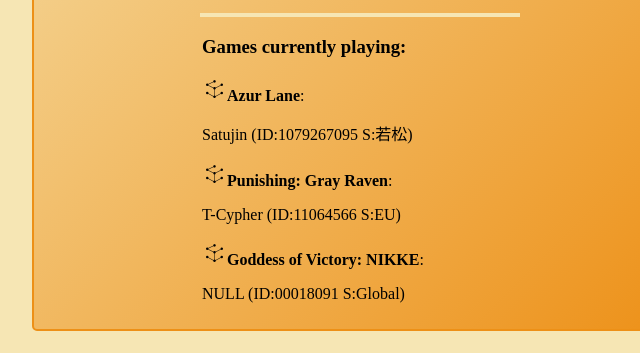
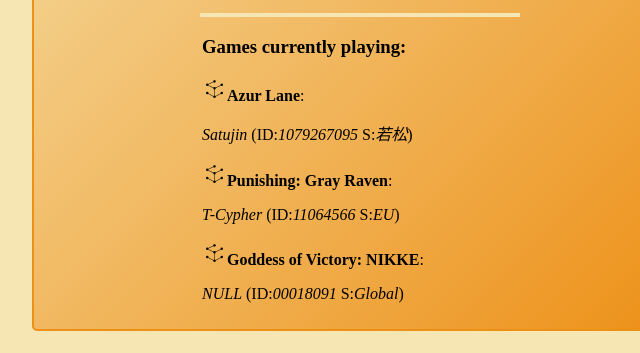
Before and after one commit to T-Cypher/t-cypher.github.com, a plain HTML site: page index.html in a window 1280 px wide. Shown: the part 409-762 px from the top of the page, 280-920 px from the left. Drawn offline with Linux system fonts and the light colour scheme.

Commit message:
Italic game info

```diff
--- a/index.html
+++ b/index.html
@@ -69,9 +69,9 @@
 			<hr valign="botton" width="50%" />
 			<div class="gaming" align="left">
 				<h3>Games currently playing:</h3>
-				<p><img src="./img/icons8-decentralized-network-50.png" width="25px" alt=""><a href="https://play.google.com/store/apps/details?id=com.YoStarJP.AzurLane" target="_new" alt="Google Play Store"><strong>Azur Lane</strong></a>: <p></p>Satujin (ID:1079267095 S:若松)</p>
-				<p><img src="./img/icons8-decentralized-network-50.png" width="25px" alt=""><a href="https://play.google.com/store/apps/details?id=com.kurogame.gplay.punishing.grayraven.en" target="_new" alt="Google Play Store"><strong>Punishing: Gray Raven</strong></a>: <p></p>T-Cypher (ID:11064566 S:EU)</p>
-				<p><img src="./img/icons8-decentralized-network-50.png" width="25px" alt=""><a href="https://play.google.com/store/apps/details?id=com.proximabeta.nikke" target="_new" alt="Google Play Store"><strong>Goddess of Victory: NIKKE</strong></a>: <p></p>NULL (ID:00018091 S:Global)</p>
+				<p><img src="./img/icons8-decentralized-network-50.png" width="25px" alt=""><a href="https://play.google.com/store/apps/details?id=com.YoStarJP.AzurLane" target="_new" alt="Google Play Store"><strong>Azur Lane</strong></a>: <p></p><i>Satujin</i> (ID:<i>1079267095</i> S:<i>若松</i>)</p>
+				<p><img src="./img/icons8-decentralized-network-50.png" width="25px" alt=""><a href="https://play.google.com/store/apps/details?id=com.kurogame.gplay.punishing.grayraven.en" target="_new" alt="Google Play Store"><strong>Punishing: Gray Raven</strong></a>: <p></p><i>T-Cypher</i> (ID:<i>11064566</i> S:<i>EU</i>)</p>
+				<p><img src="./img/icons8-decentralized-network-50.png" width="25px" alt=""><a href="https://play.google.com/store/apps/details?id=com.proximabeta.nikke" target="_new" alt="Google Play Store"><strong>Goddess of Victory: NIKKE</strong></a>: <p></p><i>NULL</i> (ID:<i>00018091</i> S:<i>Global</i>)</p>
 			</div>
 		</div>
 	</body>
```
